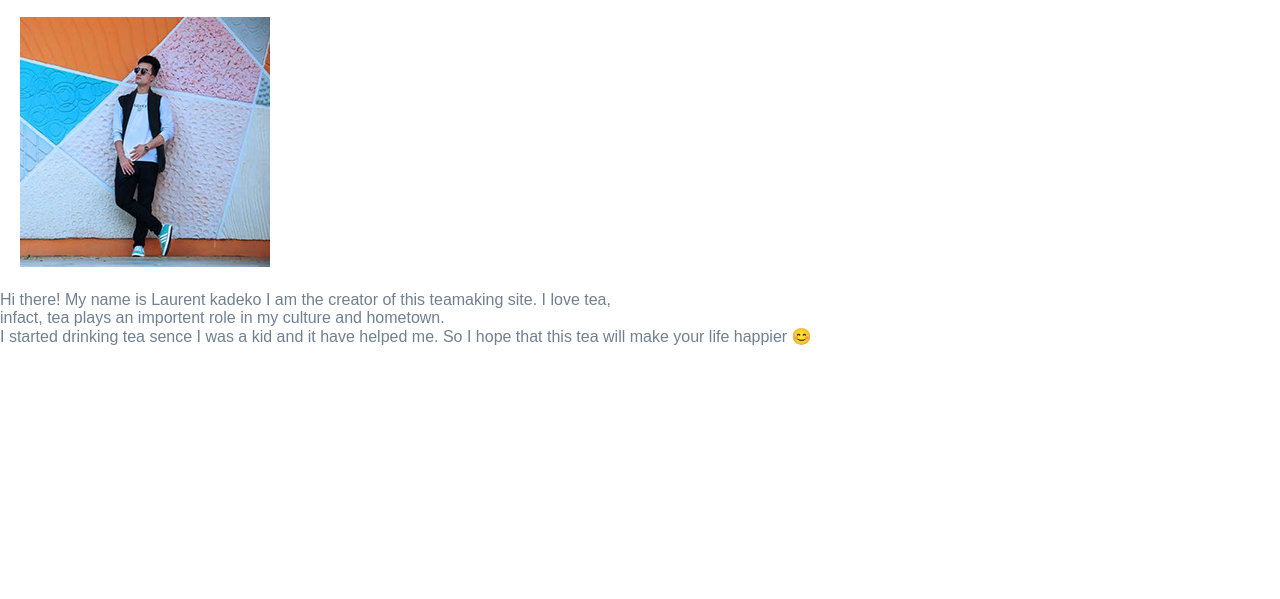
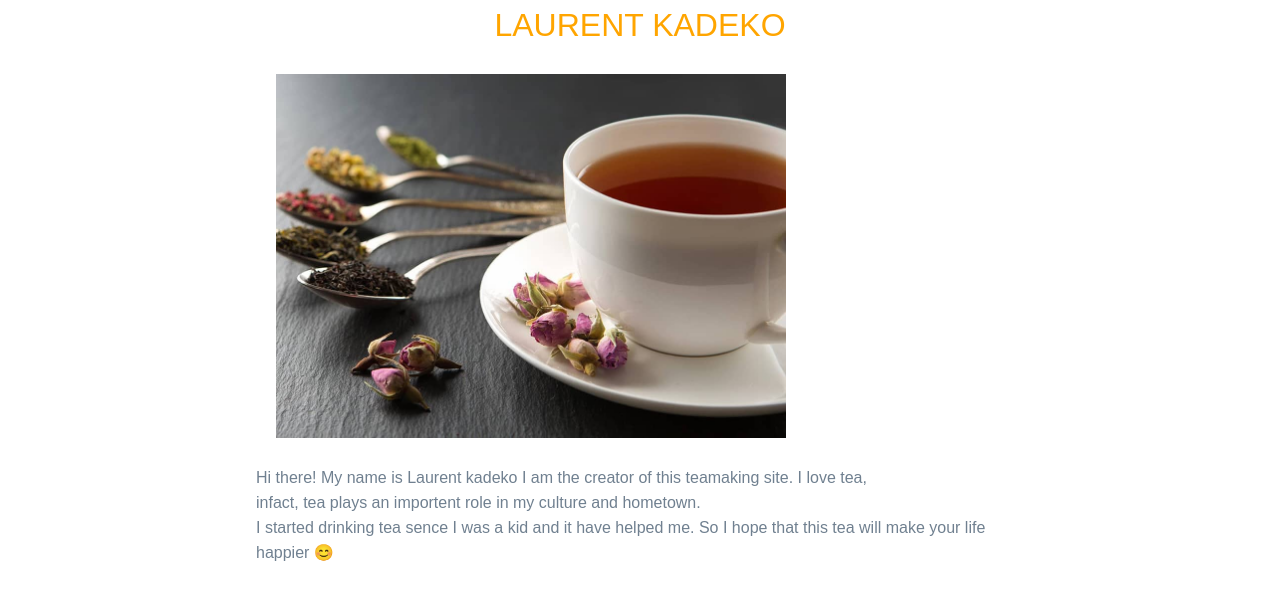
Before and after one commit to vuxcode/we1-project-LaurentKadeko23, a plain HTML site: page about.html in a window 1280 px wide. Shown: the part 93-692 px from the top of the page. Drawn offline with Linux system fonts and the light colour scheme.

Commit message:
the image is fixed

```diff
--- a/about.html
+++ b/about.html
@@ -13,11 +13,10 @@
     <li><a href="index.html">About</a></li>
   </ul>
 </nav>
-  <section class="about">
-    <img src="img/photo5.png" alt="">
+<h1>Laurent Kadeko</h1>
+  <div class="container"><img src="img/dehydrated-tea-thumb_1024x.jpg" alt="">
     <p>Hi there! My name is Laurent kadeko I am the creator of this teamaking site. I love tea, <br> infact,  tea plays an importent role in my culture and hometown. <br>
-      I started drinking tea sence I was a kid and it have helped me. So I hope that this tea will make your life happier 😊</p>
-    <p> </p>
-  </section>
+      I started drinking tea sence I was a kid and it have helped me. So I hope that this tea will make your life happier 😊</p></div>
+
 </body>
 </html>
--- a/styles.css
+++ b/styles.css
@@ -4,7 +4,18 @@
   box-sizing: border-box;
 }
 
+.container{
+  line-height: 25px;
+}
 
+.container img{
+  width: 550px;
+  /* align-items: center; */
+}
+
+h1{
+  text-align: center;
+}
 body{
   font-family: 'Arial',sans-serif;
   color: slategray;
@@ -88,7 +99,7 @@ footer p{
 
   img{
     width: 100%;
-    background-size: 100%;
+    height: 100%;
   }
 
   nav{
```
Also changed, not shown: index.html (+1 -1 lines), img/dehydrated-tea-thumb_1024x.jpg (added), img/mandrinkingtea.jpg (added).
